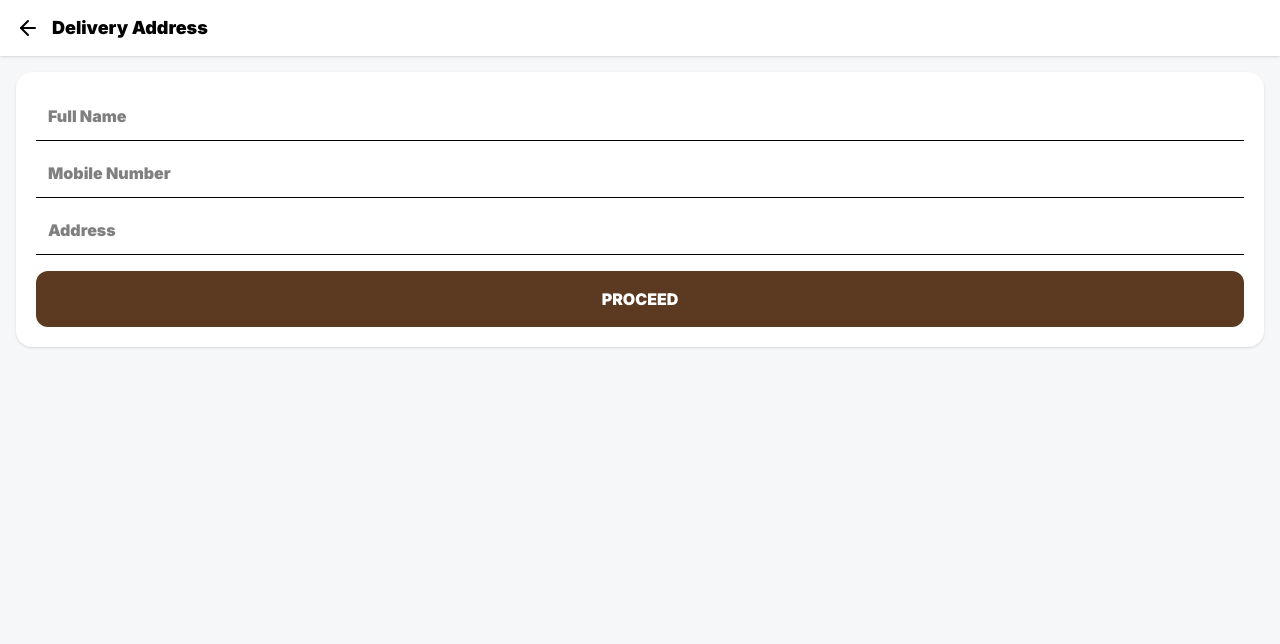
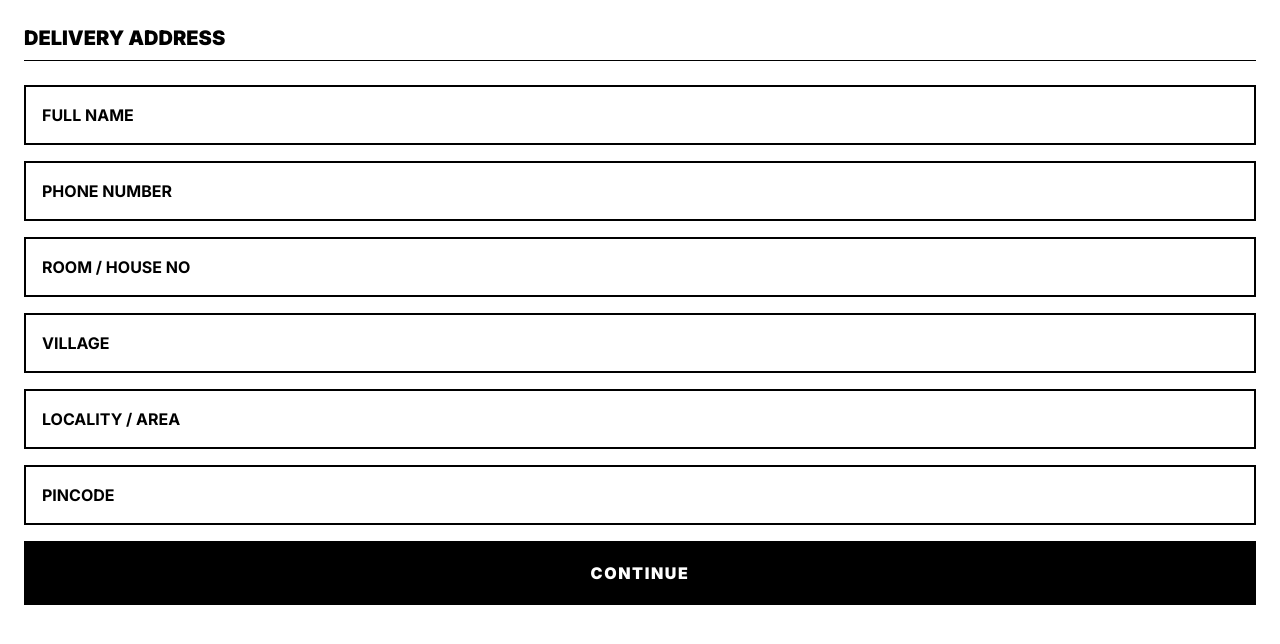
Before and after one commit to aqwertyui08521-crypto/royalbasket, a Next.js app: page /checkout in a window 1280 px wide. Shown: the top 644 px of the page. Built offline with nearby package versions, Linux system fonts and the light colour scheme.

Commit message:
Finalized black-theme checkout flow

```diff
--- a/src/app/checkout/page.tsx
+++ b/src/app/checkout/page.tsx
@@ -1,48 +1,53 @@
 "use client";
-import { useState } from "react";
+import { useState, useEffect } from "react";
 import { useRouter } from "next/navigation";
-import { ArrowLeft, MapPin, Truck, ShieldCheck, QrCode, CreditCard, Info } from "lucide-react";
 
 export default function CheckoutPage() {
   const router = useRouter();
   const [step, setStep] = useState(1);
+  const [address, setAddress] = useState({ name: "", phone: "", room: "", village: "", locality: "", pincode: "" });
+
+  useEffect(() => {
+    const saved = localStorage.getItem("saved_address");
+    if (saved) {
+      setAddress(JSON.parse(saved));
+      setStep(2);
+    }
+  }, []);
+
+  const saveAddress = () => {
+    if(!address.name || !address.phone) return alert("Please fill details");
+    localStorage.setItem("saved_address", JSON.stringify(address));
+    setStep(2);
+  };
+
+  if (step === 1) return (
+    <div className="min-h-screen bg-white text-black p-6 font-sans">
+      <h1 className="text-xl font-black uppercase mb-6 border-b border-black pb-2">Delivery Address</h1>
+      <div className="space-y-4">
+        <input placeholder="FULL NAME" className="w-full border-2 border-black p-4 font-bold text-black placeholder-black" value={address.name} onChange={(e) => setAddress({...address, name: e.target.value})} />
+        <input placeholder="PHONE NUMBER" className="w-full border-2 border-black p-4 font-bold text-black placeholder-black" value={address.phone} onChange={(e) => setAddress({...address, phone: e.target.value})} />
+        <input placeholder="ROOM / HOUSE NO" className="w-full border-2 border-black p-4 font-bold text-black placeholder-black" value={address.room} onChange={(e) => setAddress({...address, room: e.target.value})} />
+        <input placeholder="VILLAGE" className="w-full border-2 border-black p-4 font-bold text-black placeholder-black" value={address.village} onChange={(e) => setAddress({...address, village: e.target.value})} />
+        <input placeholder="LOCALITY / AREA" className="w-full border-2 border-black p-4 font-bold text-black placeholder-black" value={address.locality} onChange={(e) => setAddress({...address, locality: e.target.value})} />
+        <input placeholder="PINCODE" className="w-full border-2 border-black p-4 font-bold text-black placeholder-black" value={address.pincode} onChange={(e) => setAddress({...address, pincode: e.target.value})} />
+        <button onClick={saveAddress} className="w-full bg-black text-white py-5 font-black uppercase tracking-widest">Continue</button>
+      </div>
+    </div>
+  );
+
   return (
-    <div className="min-h-screen bg-[#F5F7F9] pb-28 font-sans text-black">
-      <header className="bg-white px-4 h-14 flex items-center shadow-sm sticky top-0 z-40">
-        <button onClick={() => router.back()} className="mr-3"><ArrowLeft className="h-6 w-6"/></button>
-        <h1 className="text-lg font-black">{step === 1 ? 'Delivery Address' : 'Payment Options'}</h1>
-      </header>
-      <main className="p-4 space-y-4">
-        {step === 1 ? (
-          <div className="bg-white p-5 rounded-2xl shadow-sm">
-            <input type="text" placeholder="Full Name" className="w-full border-b p-3 mb-2 font-black"/>
-            <input type="tel" placeholder="Mobile Number" className="w-full border-b p-3 mb-2 font-black"/>
-            <input type="text" placeholder="Address" className="w-full border-b p-3 mb-4 font-black"/>
-            <button onClick={() => setStep(2)} className="w-full bg-[#5C3A21] text-white py-4 rounded-xl font-black uppercase">PROCEED</button>
-          </div>
-        ) : (
-          <div className="space-y-4">
-            <div className="bg-[#F4FAFE] p-4 rounded-xl flex gap-3 border border-[#E1F0FA]">
-              <Truck className="h-8 w-8 text-[#5C3A21]"/>
-              <div><p className="font-black">Free delivery applied!</p><p className="text-xs font-bold text-[#5C3A21]">You saved on this order</p></div>
-            </div>
-            <h3 className="text-[11px] font-black uppercase text-gray-500">Recommended UPI Options</h3>
-            <div className="bg-white p-4 rounded-2xl border-2 border-[#5C3A21] flex justify-between items-center">
-              <div className="flex items-center gap-3"><div className="h-10 w-10 bg-[#5E2B97] rounded-lg text-white font-black flex items-center justify-center">पे</div><div><p className="font-black text-sm">PhonePe</p><p className="text-[10px] font-bold text-gray-500">Android native PhonePe payment</p></div></div>
-              <div className="h-5 w-5 rounded-full border-2 border-[#5C3A21] flex items-center justify-center"><div className="h-2.5 w-2.5 bg-[#5C3A21] rounded-full"></div></div>
-            </div>
-            <div className="bg-white p-4 rounded-2xl border flex justify-between items-center">
-              <div className="flex items-center gap-3"><div className="h-10 w-10 bg-[#002970] rounded-lg text-white font-black text-[10px] flex items-center justify-center">Paytm</div><div><p className="font-black text-sm">Paytm UPI</p><p className="text-[10px] font-bold text-gray-500">UPI payment option available</p></div></div>
-              <div className="h-5 w-5 rounded-full border-2 border-gray-300"></div>
-            </div>
-            <div className="bg-white p-4 rounded-2xl shadow-sm space-y-2">
-               <div className="flex justify-between font-bold text-sm"><span>Item Total</span><span>₹2547</span></div>
-               <div className="flex justify-between font-black text-lg pt-2 border-t"><span>To Pay</span><span>₹2547</span></div>
-            </div>
-            <button className="w-full bg-[#5C3A21] text-white py-4 rounded-xl font-black uppercase">PAY SECURELY ₹2547</button>
-          </div>
-        )}
-      </main>
+    <div className="min-h-screen bg-white text-black p-6 font-sans">
+      <div className="flex justify-between items-center mb-6 border-b border-black pb-2">
+        <h1 className="text-xl font-black uppercase">Checkout</h1>
+        <button onClick={() => setStep(1)} className="text-xs font-black underline uppercase">Change Address</button>
+      </div>
+      <div className="mb-6 p-4 border-2 border-black font-bold text-sm">
+        <p className="text-[10px] uppercase font-black text-gray-500 mb-1">Deliver to:</p>
+        <p>{address.name} | {address.phone}</p>
+        <p>{address.room}, {address.village}, {address.locality} - {address.pincode}</p>
+      </div>
+      <button className="w-full bg-black text-white py-5 font-black uppercase tracking-widest">Place Order</button>
     </div>
   );
 }
```
